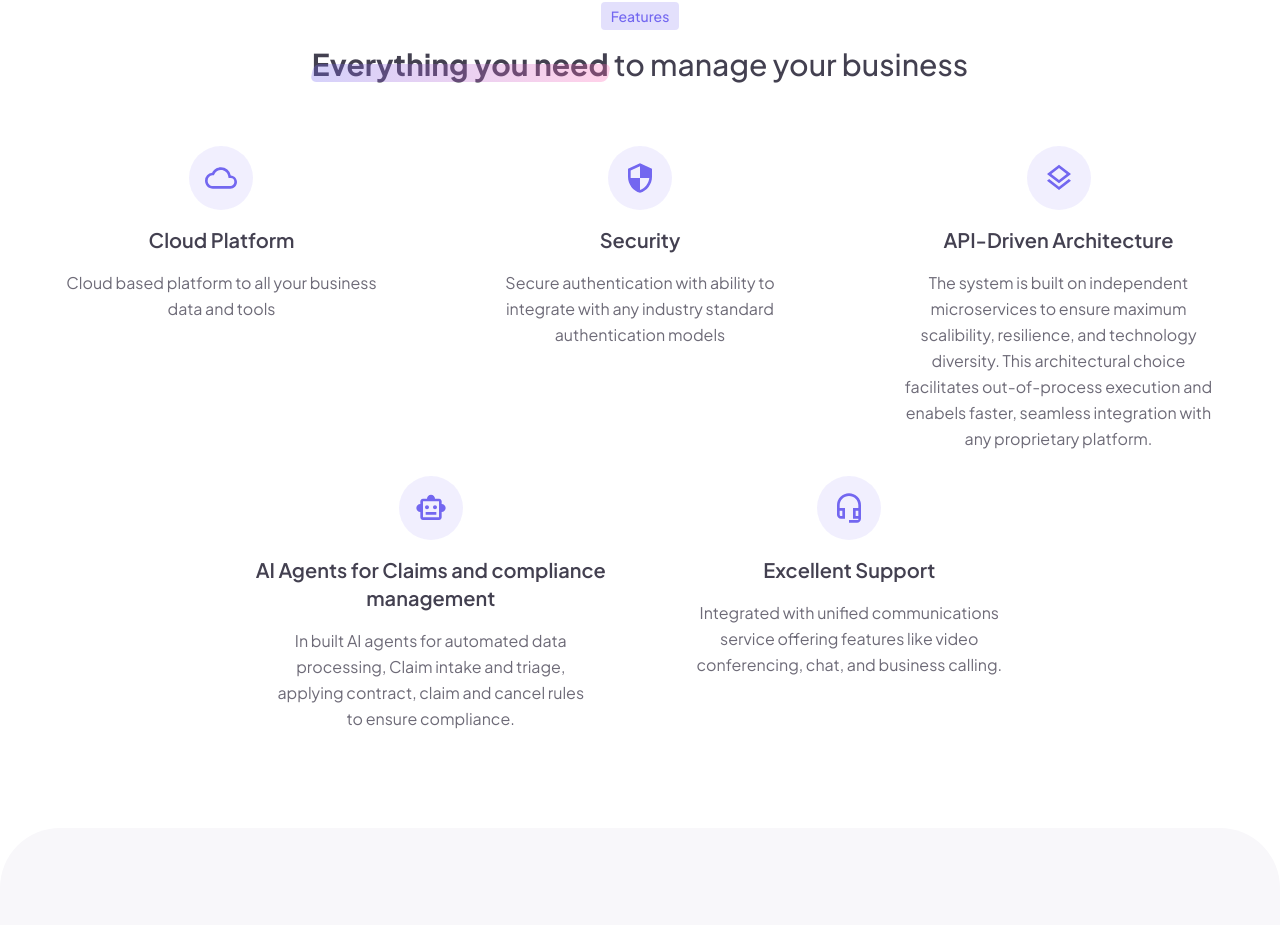
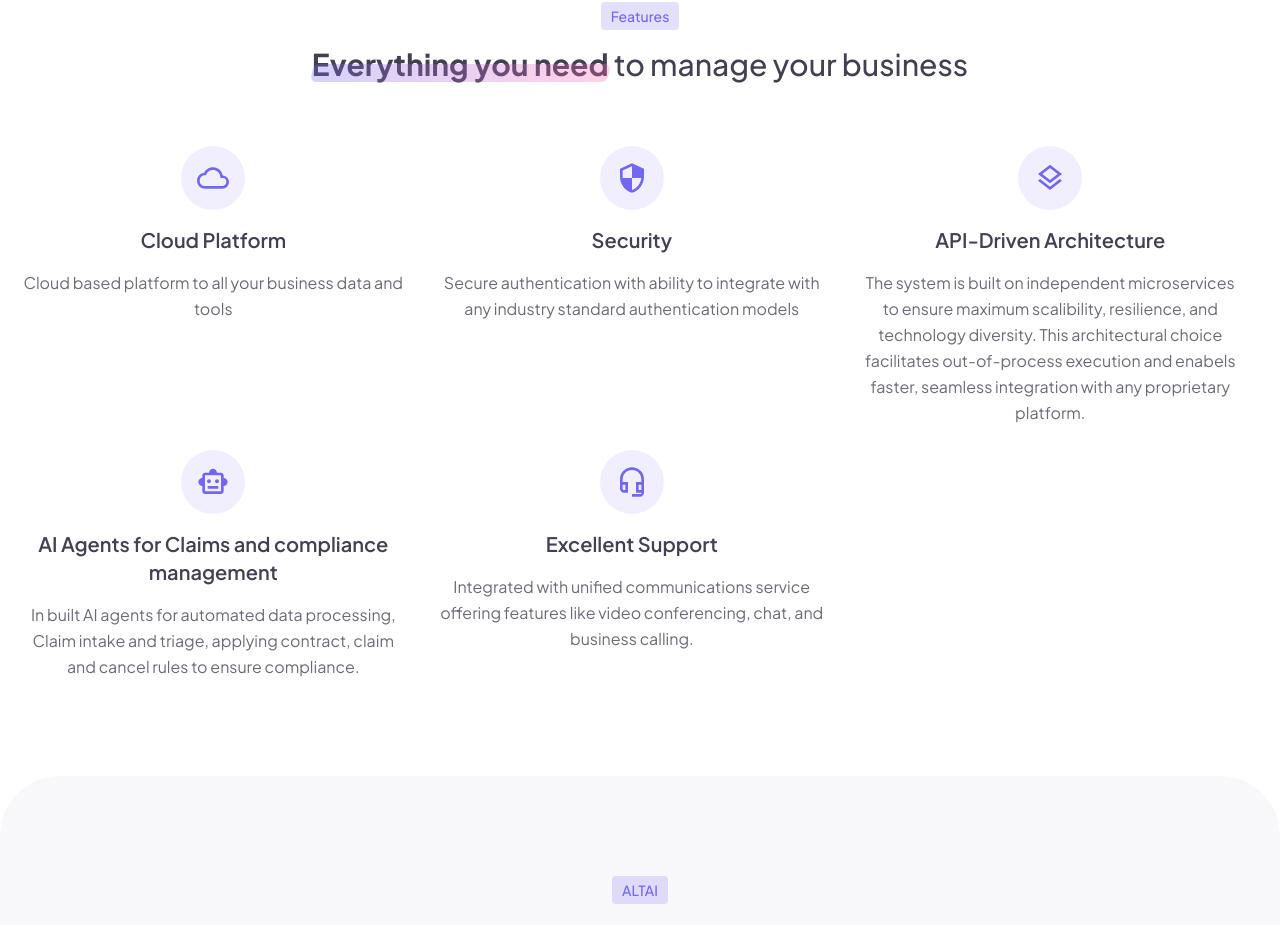
Before and after one commit to ksuryaprasadreddy/react-test, a Next.js app: page / in a window 1280 px wide. Shown: the part 1066-1991 px from the top of the page. Built offline with nearby package versions, Linux system fonts and the light colour scheme.

Commit message:
changes in features section

```diff
--- a/app/page.tsx
+++ b/app/page.tsx
@@ -59,7 +59,7 @@ const FeatureCard = ({ title, description, icon: Icon, className }: Feature & {
       <h3 className="text-xl font-semibold text-[#2f2b3d]/90 dark:text-white text-center">
         {title}
       </h3>
-      <p className="text-[#2f2b3d]/70 dark:text-slate-400 text-center leading-relaxed max-w-xs">
+      <p className="text-[#2f2b3d]/70 dark:text-slate-400 text-center leading-relaxed max-w-sm">
         {description}
       </p>
     </motion.div>
@@ -258,7 +258,7 @@ export default function HomePage() {
             </p> */}
           </motion.div>
 
-          <div className="flex flex-wrap justify-center gap-6">
+          <div className="flex flex-wrap gap-6">
             {features.map((feature, index) => (
               <FeatureCard
                 key={index}
```
